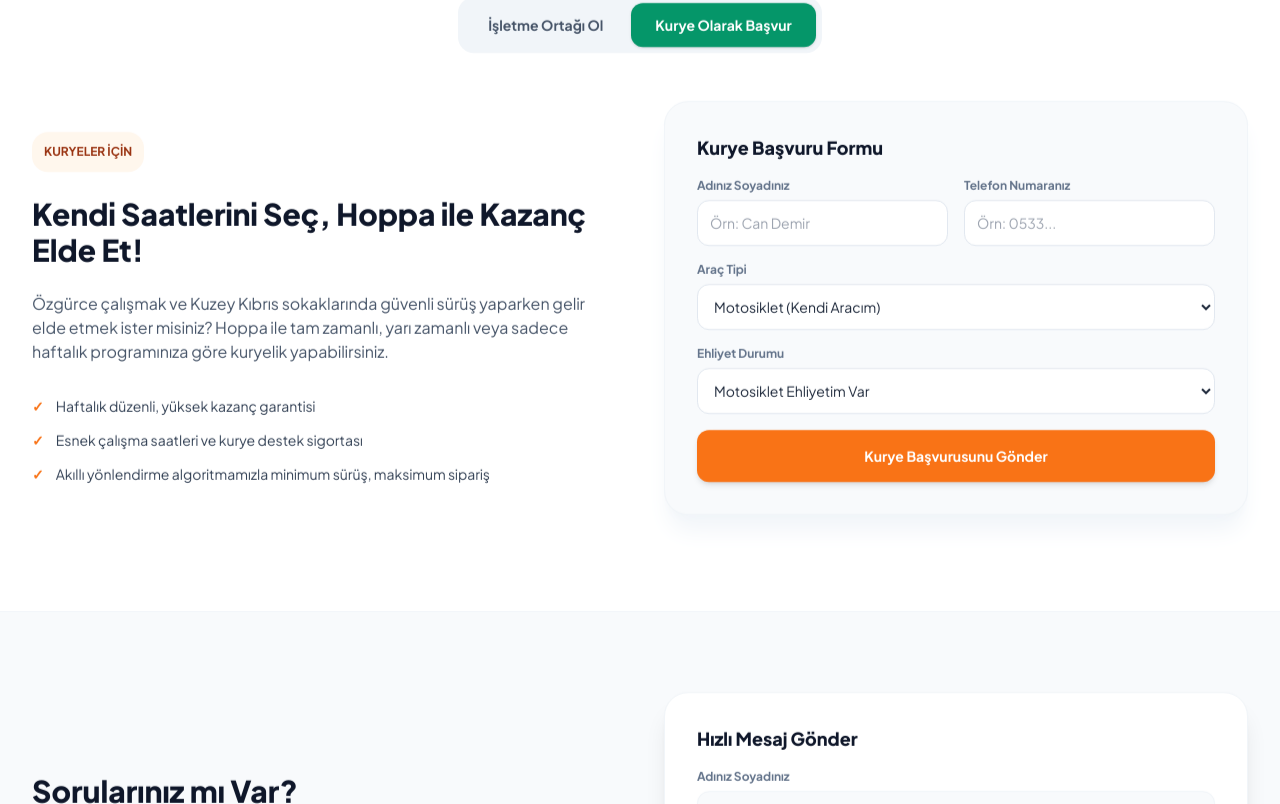
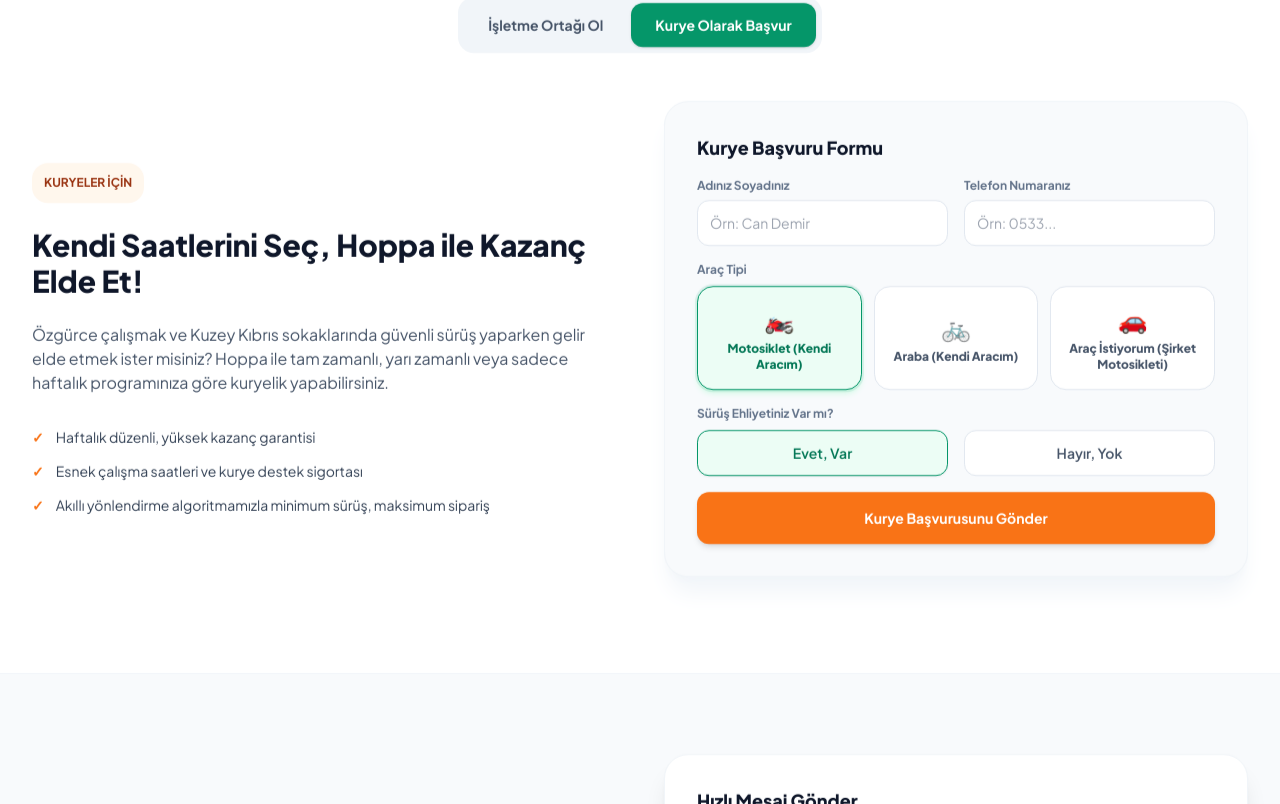
Before and after one commit to TunaKabak/hoppa, a Next.js app in the folder apps/web_app/: page /courier-apply in a window 1280 px wide. Shown: the part 3456-4260 px from the top of the page. Built offline with nearby package versions, Linux system fonts and the light colour scheme.

Commit message:
web app updates #merge-to-main

```diff
--- a/apps/web_app/src/app.tsx
+++ b/apps/web_app/src/app.tsx
@@ -92,7 +92,7 @@ export default function App({ initialTab = 'user' }: { initialTab?: string }) {
         name: '',
         phone: '',
         vehicle: 'MOTORCYCLE',
-        license: 'A'
+        license: 'YES'
     });
     const [courierLoading, setCourierLoading] = useState(false);
     const [courierError, setCourierError] = useState('');
@@ -1611,30 +1611,70 @@ export default function App({ initialTab = 'user' }: { initialTab?: string }) {
                                                 </div>
 
                                                 <div>
-                                                    <label className="text-xs font-bold text-slate-500 mb-1.5 block">{t('partners_courier_form_vehicle')}</label>
-                                                    <select
-                                                        value={courierForm.vehicle}
-                                                        onChange={(e) => setCourierForm(prev => ({ ...prev, vehicle: e.target.value }))}
-                                                        className="w-full bg-white border border-slate-200 rounded-xl p-3 text-sm focus:outline-none focus:border-emerald-600"
-                                                    >
-                                                        <option value="MOTORCYCLE">{t('partners_courier_form_vehicle1')}</option>
-                                                        <option value="BICYCLE">{t('partners_courier_form_vehicle2')}</option>
-                                                        <option value="CAR">{t('partners_courier_form_vehicle3')}</option>
-                                                    </select>
-                                                </div>
-
-                                                <div>
-                                                    <label className="text-xs font-bold text-slate-500 mb-1.5 block">{t('partners_courier_form_license')}</label>
-                                                    <select
-                                                        value={courierForm.license}
-                                                        onChange={(e) => setCourierForm(prev => ({ ...prev, license: e.target.value }))}
-                                                        className="w-full bg-white border border-slate-200 rounded-xl p-3 text-sm focus:outline-none focus:border-emerald-600"
-                                                    >
-                                                        <option value="A">{t('partners_courier_form_license1')}</option>
-                                                        <option value="B">{t('partners_courier_form_license2')}</option>
-                                                        <option value="NONE">{t('partners_courier_form_license3')}</option>
-                                                    </select>
-                                                </div>
+                                                    <label className="text-xs font-bold text-slate-500 mb-2 block">{t('partners_courier_form_vehicle')}</label>
+                                                    <div className="grid grid-cols-3 gap-3">
+                                                        {[
+                                                            { id: 'MOTORCYCLE', label: t('partners_courier_form_vehicle1'), icon: '🏍️' },
+                                                            { id: 'BICYCLE', label: t('partners_courier_form_vehicle2'), icon: '🚲' },
+                                                            { id: 'CAR', label: t('partners_courier_form_vehicle3'), icon: '🚗' }
+                                                        ].map(item => (
+                                                            <button
+                                                                key={item.id}
+                                                                type="button"
+                                                                onClick={() => {
+                                                                    setCourierForm(prev => ({
+                                                                        ...prev,
+                                                                        vehicle: item.id,
+                                                                        license: item.id === 'BICYCLE' ? 'NONE' : 'YES'
+                                                                    }));
+                                                                }}
+                                                                className={`p-4 rounded-2xl border text-center flex flex-col items-center justify-center transition-all duration-300 hover:scale-105 active:scale-95 ${
+                                                                    courierForm.vehicle === item.id
+                                                                        ? 'border-emerald-600 bg-emerald-50 text-emerald-700 shadow-md shadow-emerald-100 ring-2 ring-emerald-600/10'
+                                                                        : 'border-slate-200 bg-white text-slate-600 hover:border-slate-300'
+                                                                }`}
+                                                            >
+                                                                <span className="text-2xl mb-1.5">{item.icon}</span>
+                                                                <span className="text-xs font-extrabold block">{item.label}</span>
+                                                            </button>
+                                                        ))}
+                                                    </div>
+                                                </div>
+
+                                                {(courierForm.vehicle === 'MOTORCYCLE' || courierForm.vehicle === 'CAR') && (
+                                                    <div className="space-y-2">
+                                                        <label className="text-xs font-bold text-slate-500 block">Sürüş Ehliyetiniz Var mı?</label>
+                                                        <div className="grid grid-cols-2 gap-4">
+                                                            <button
+                                                                type="button"
+                                                                onClick={() => setCourierForm(prev => ({ ...prev, license: 'YES' }))}
+                                                                className={`p-3 text-sm font-semibold rounded-xl border text-center transition-all ${
+                                                                    courierForm.license === 'YES'
+                                                                        ? 'border-emerald-600 bg-emerald-50 text-emerald-700 shadow-sm'
+                                                                        : 'border-slate-200 bg-white text-slate-600 hover:border-slate-300'
+                                                                }`}
+                                                            >
+                                                                Evet, Var
+                                                            </button>
+                                                            <button
+                                                                type="button"
+                                                                onClick={() => setCourierForm(prev => ({ ...prev, license: 'NO' }))}
+                                                                className={`p-3 text-sm font-semibold rounded-xl border text-center transition-all ${
+                                                                    courierForm.license === 'NO'
+                                                                        ? 'border-orange-500 bg-orange-50 text-orange-700 shadow-sm'
+                                                                        : 'border-slate-200 bg-white text-slate-600 hover:border-slate-300'
+                                                                }`}
+                                                            >
+                                                                Hayır, Yok
+                                                            </button>
+                                                        </div>
+                                                        {courierForm.license === 'NO' && (
+                                                            <div className="text-amber-700 text-xs font-medium bg-amber-50 p-3 rounded-xl border border-amber-200 mt-2">
+                                                                ⚠️ Motorlu araçlar için geçerli bir ehliyetinizin olması zorunludur. Başvurunuz onaylanmayabilir.
+                                                            </div>
+                                                        )}
+                                                    </div>
+                                                )}
 
                                                 <button
                                                     type="submit"
```
